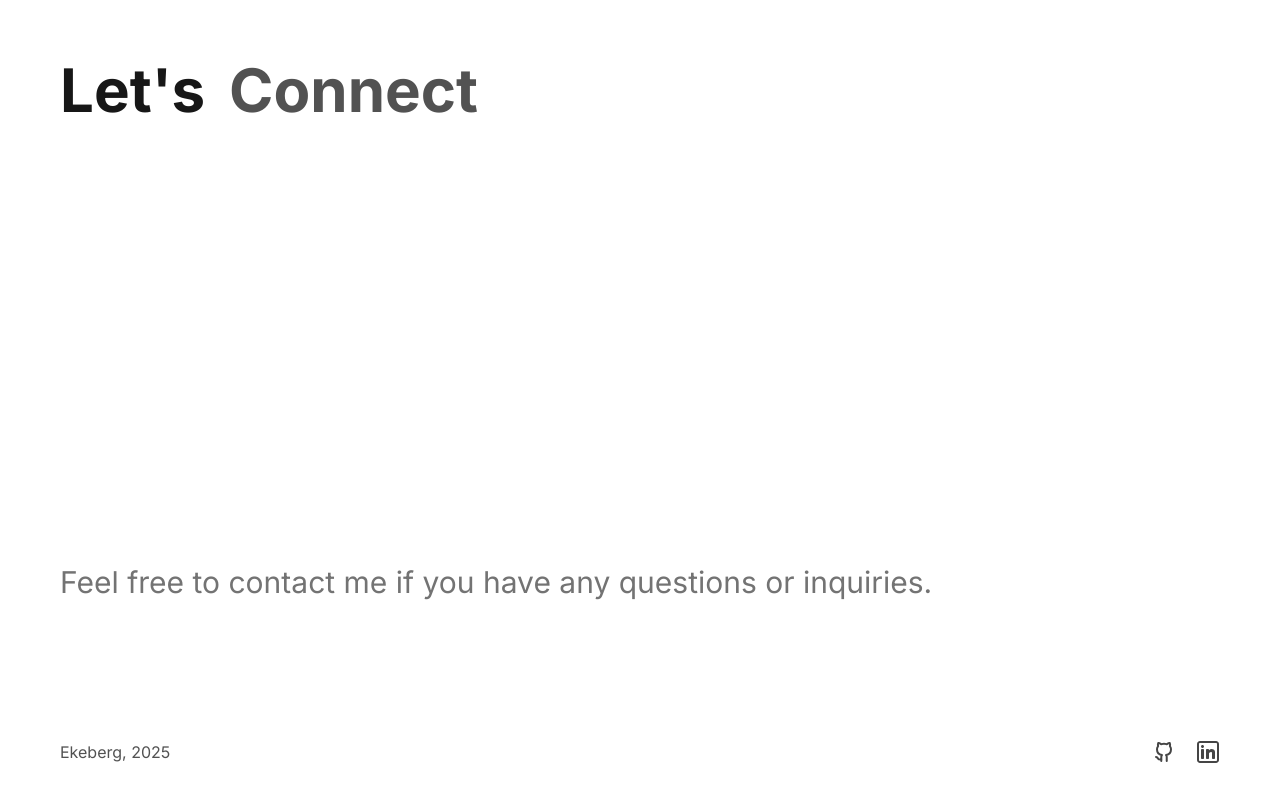
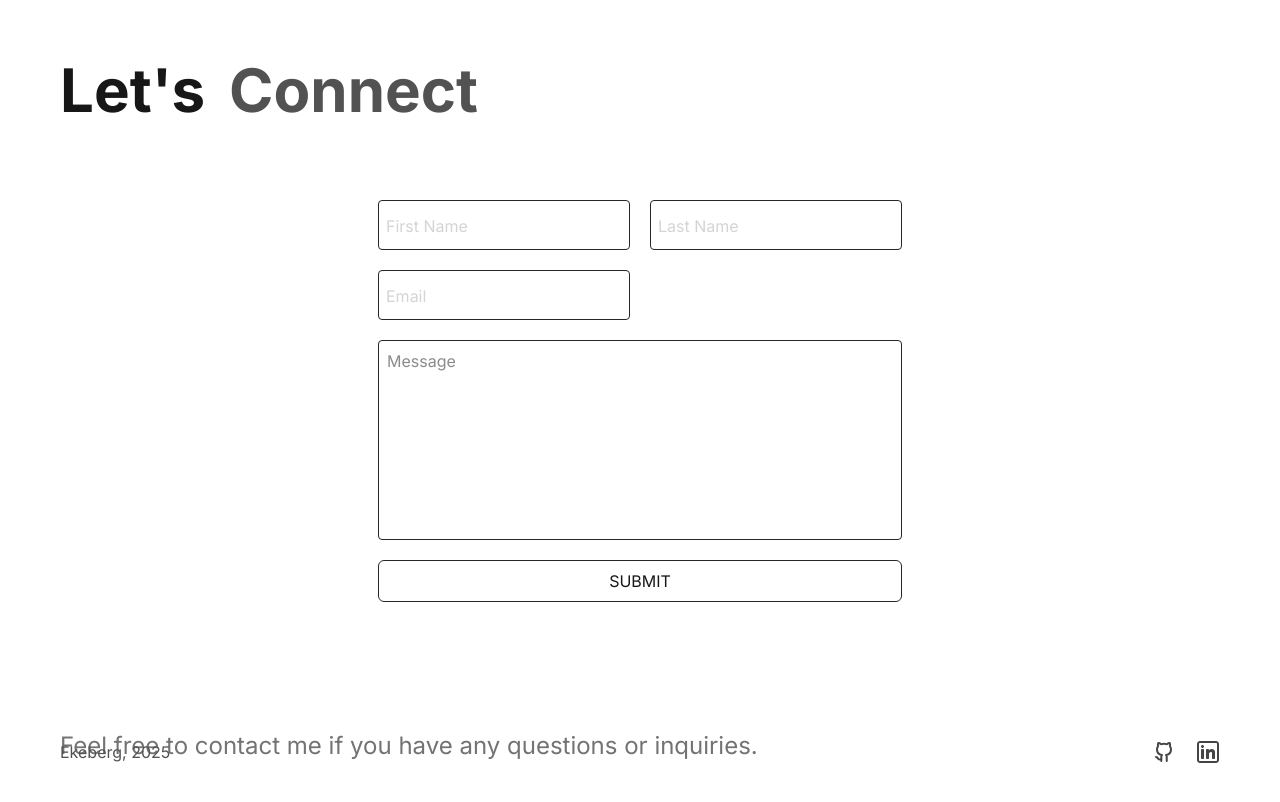
Before and after one commit to danielekeberg/portfolio-react, a Next.js app: page / in a window 1280 px wide. Shown: the part 2600-3402 px from the top of the page. Built offline with nearby package versions, Linux system fonts and the light colour scheme; a web font is replaced by a local one.

Commit message:
Create functional contact form

```diff
--- /dev/null
+++ b/src/components/ConnectForm.tsx
@@ -0,0 +1,82 @@
+'use client';
+import { useState, FormEvent } from "react";
+
+function ConnectForm() {
+    const [firstName, setFirstName] = useState("");
+    const [lastName, setLastName] = useState("");
+    const [email, setEmail] = useState("");
+    const [message, setMessage] = useState("");
+    const [status, setStatus] = useState("");
+
+    async function handleSubmit(e: FormEvent<HTMLFormElement>) {
+        e.preventDefault();
+        setStatus("Sending...");
+        const now = new Date();
+        const hours = now.getHours().toString().padStart(2, "0");
+        const minutes = now.getMinutes().toString().padStart(2, "0");
+        const day = now.getDate().toString().padStart(2, "0");
+        const month = (now.getMonth() + 1).toString().padStart(2, "0");
+        const year = now.getFullYear();
+
+        const formatted = `${hours}:${minutes} - ${day}.${month}.${year}`
+        try {
+            const res = await fetch("https://api.sheetbest.com/sheets/a76cd739-4604-4c7e-856c-f1506d6b8708", {
+                method: "POST",
+                headers: { "Content-Type": "application/json" },
+                body: JSON.stringify({
+                    date: formatted,
+                    firstname: firstName.trim(),
+                    lastname: lastName.trim(),
+                    email: email.trim(),
+                    message: message.trim(),
+                }),
+            });
+
+            if(!res.ok) {
+                const err = await res.text();
+                throw new Error((err || "Couldnt send message"));
+            }
+            setStatus("Message sent!")
+            setTimeout(() => {
+                setStatus("");
+            }, 2000)
+        } catch(err) {
+            setStatus(`Error: ${err}`)
+        }
+    }
+    return (
+        <form onSubmit={handleSubmit} className="flex justify-center relative">
+            <div>
+                <div className="flex gap-5 mb-5">
+                    <div className="relative">
+                        <input className="peer border border-neutral-800 rounded pt-5 pb-1 px-2" placeholder=" " type="text" id="fname" onChange={(e) => setFirstName(e.target.value)} />
+                        <label htmlFor="fname" className="absolute left-2 text-neutral-400 transition-all peer-placeholder-shown:top-3.5 peer-placeholder-shown:text-neutral-300 peer-placeholder-shown:text-base peer-focus:top-1 peer-focus:text-xs">First Name</label>
+                    </div>
+                    <div className="relative">
+                        <input className="peer border border-neutral-800 rounded pt-5 pb-1 px-2" placeholder=" " type="text" id="lname" onChange={(e) => setLastName(e.target.value)} />
+                        <label htmlFor="fname" className="absolute left-2 text-neutral-400 transition-all peer-placeholder-shown:top-3.5 peer-placeholder-shown:text-neutral-300 peer-placeholder-shown:text-base peer-focus:top-1 peer-focus:text-xs">Last Name</label>
+                    </div>
+                </div>
+                <div className="flex gap-5 mb-5">
+                    <div className="relative">
+                        <input className="peer border border-neutral-800 rounded pt-5 pb-1 px-2" placeholder=" " type="text" id="email" onChange={(e) => setEmail(e.target.value)} />
+                        <label htmlFor="email" className="absolute left-2 text-neutral-400 transition-all peer-placeholder-shown:top-3.5 peer-placeholder-shown:text-neutral-300 peer-placeholder-shown:text-base peer-focus:top-1 peer-focus:text-xs">Email</label>
+                    </div>
+                </div>
+                <div className="flex gap-5 mb-5">
+                    <textarea className="border border-neutral-800 rounded resize-none h-50 p-2 w-full" placeholder="Message" id="msg" onChange={(e) => setMessage(e.target.value)} />
+                </div>
+                <div>
+                    <button type="submit" className="cursor-pointer border border-neutral-800 rounded-md hover:bg-neutral-900 w-full p-2 active:bg-neutral-600">SUBMIT</button>
+                </div>
+                {status && (
+                    <div className="p-3 fixed right-10 top-25 italic border border-neutral-850 bg-neutral-900 rounded z-1000 cursor-pointer ">
+                        <p>{status}</p>
+                    </div>
+                )}
+            </div>
+        </form>
+    )
+}
+
+export default ConnectForm;
--- a/src/components/Contact.tsx
+++ b/src/components/Contact.tsx
@@ -1,13 +1,18 @@
+import ConnectForm from "@/components/ConnectForm";
+
 function Contact() {
     return (
         <div id="contact" className="h-[80vh] py-20">
-            <div className="flex gap-6">
+            <div className="flex gap-6 mb-20">
                 <h1 className="text-6xl font-bold">Let's</h1>
                 <h1 className="text-6xl font-bold text-neutral-600">Connect</h1>
+                <div className="h-auto w-full mb-1 rounded flex items-center opacity-20">
+                    <div className="h-0.5 bg-white w-full"></div>
+                </div>
             </div>
-            <div className="flex h-full flex-col justify-end">
-                <h4 className="text-3xl text-neutral-500">Feel free to contact me if you have any questions or inquiries.</h4>
-            </div>
+
+            <ConnectForm />
+            <h4 className="h-[20vh] flex flex-col justify-end text-2xl text-neutral-500">Feel free to contact me if you have any questions or inquiries.</h4>
         </div>
     )
 }
```
Also changed, not shown: src/components/FloatingInput.tsx (added).
